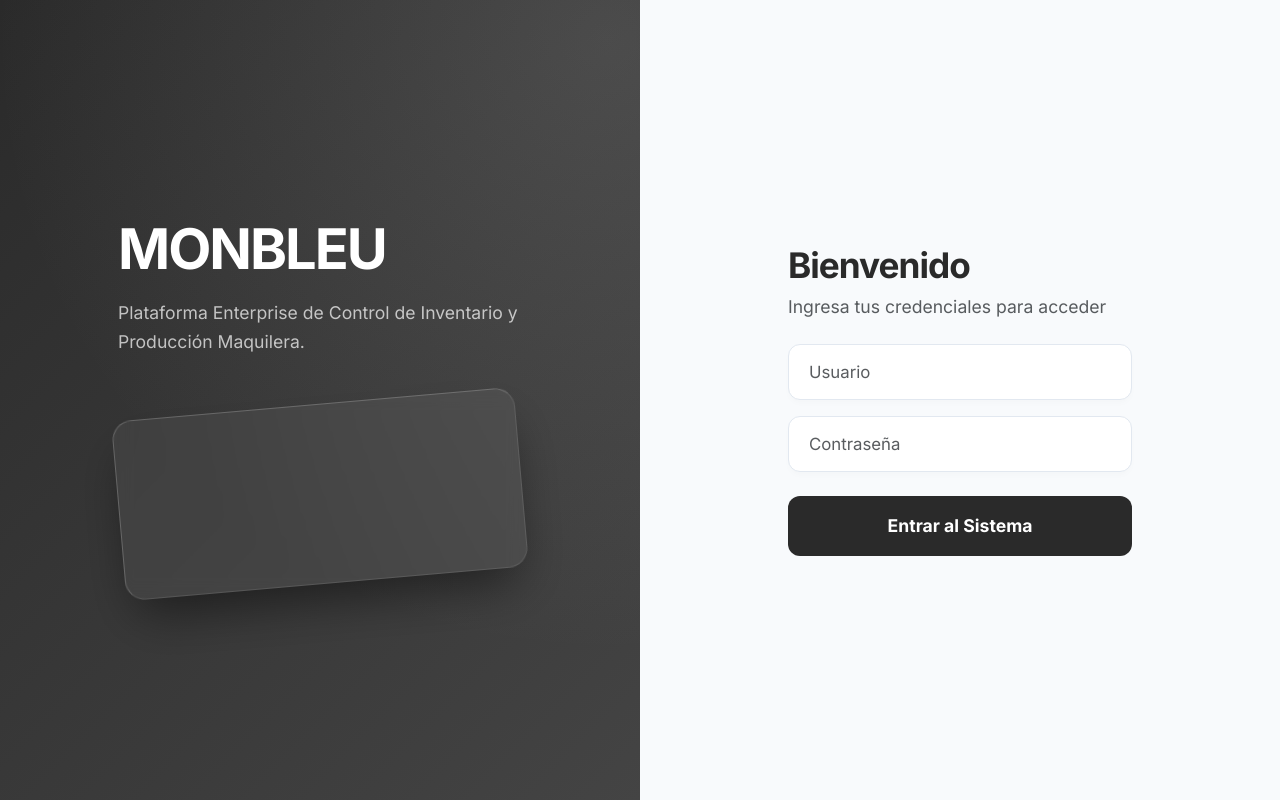
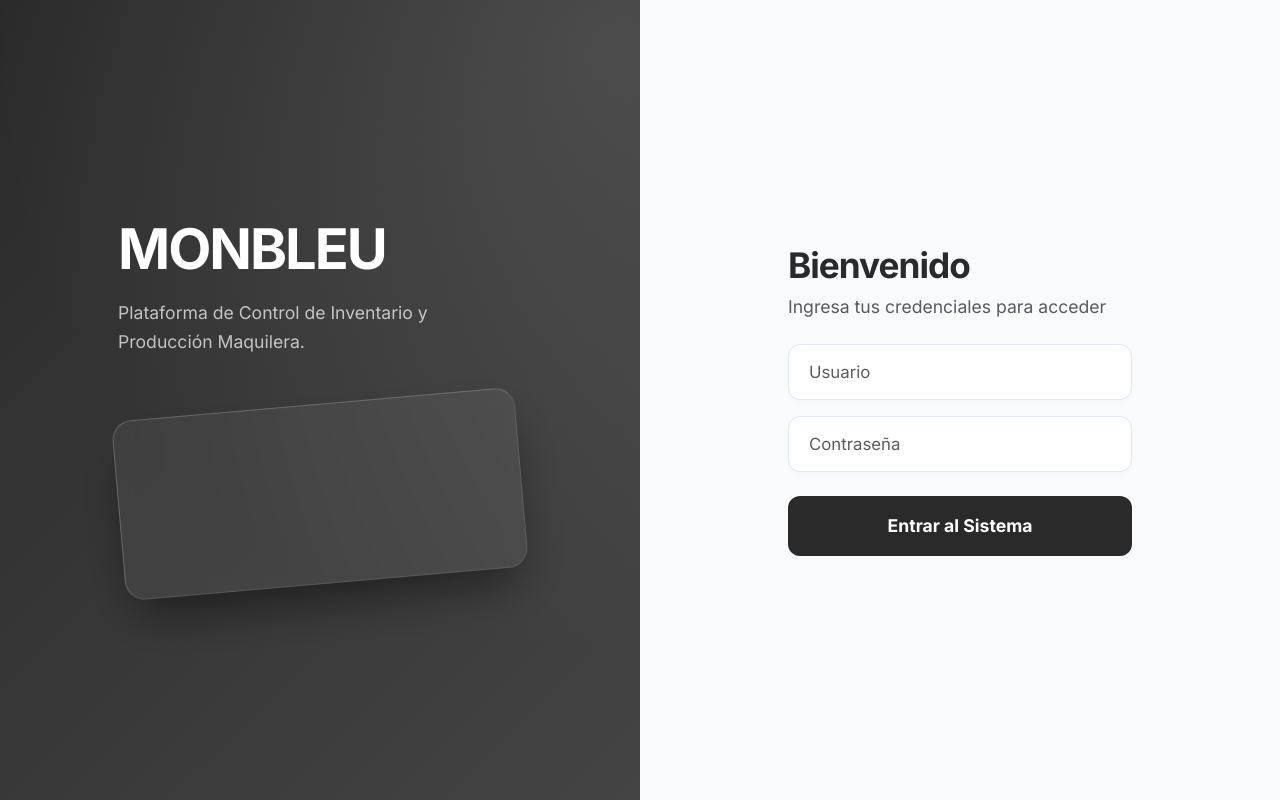
Before and after one commit to AnglAjc/STOCKMONBLEU, a Flask app: page /login in a window 1280 px wide. Run offline with Flask 3, Linux system fonts and the light colour scheme.

Commit message:
Update login.html

```diff
--- a/templates/login.html
+++ b/templates/login.html
@@ -12,7 +12,7 @@
     <div class="login-aside shadow">
         <div class="aside-content">
             <h1>MONBLEU</h1>
-            <p>Plataforma Enterprise de Control de Inventario y Producción Maquilera.</p>
+            <p>Plataforma de Control de Inventario y Producción Maquilera.</p>
             <div class="glass-decoration"></div>
         </div>
     </div>
```
